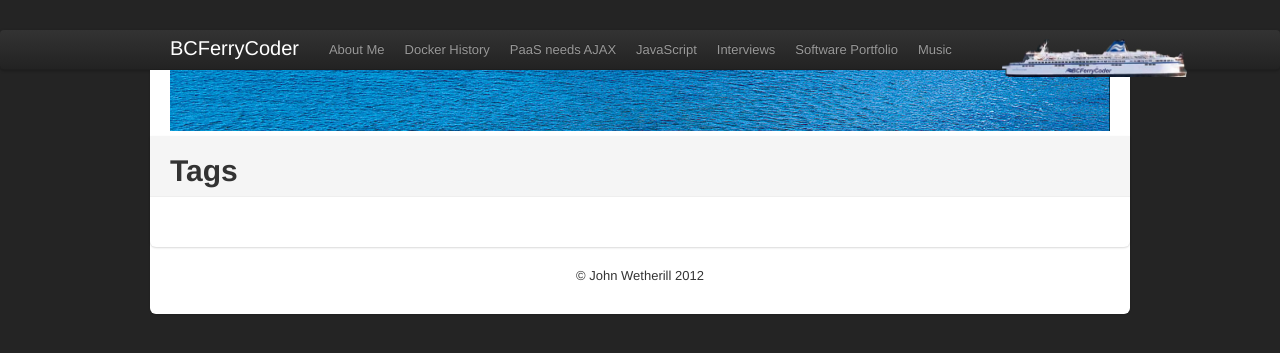
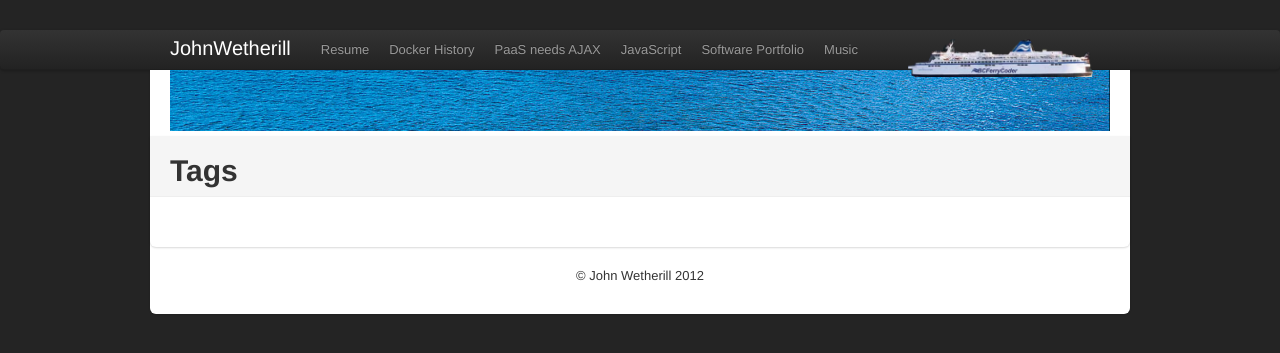
Before and after one commit to bcferrycoder/bcferrycoder.github.com, a Jekyll site: the page built from tags.html, in a window 1280 px wide. Shown: the top 353 px of the page. Built offline with Jekyll 4.4.1, drawn with Linux system fonts in a browser that asks for light colours.

Commit message:
tweak tabs

```diff
--- a/_layouts/default.html
+++ b/_layouts/default.html
@@ -64,13 +64,12 @@ href="images/apple-touch-icon-114x114.png">
     <div style="margin-top:30px;" class="navbar">
       <div class="navbar-inner">
         <div class="container">
-          <a class="brand" href="/">BCFerryCoder</a>
+          <a class="brand" href="/">JohnWetherill</a>
           <ul class="nav">
-      <li><a href="/archive.html">About Me</a></li>
+      <li><a href="/tags.html">Resume</a></li>
       <li><a href="/categories.html">Docker History</a></li>
       <li><a href="/pages.html">PaaS needs AJAX</a></li>
       <li><a href="/pages.html">JavaScript</a></li>
-      <li><a href="/tags.html">Interviews</a></li>
       <li><a href="/tags.html">Software Portfolio</a></li>
       <li><a href="/pages.html">Music</a></li>
       <li><a href="/tags.html"></a></li>
```
Also changed, not shown: index.md (+2 -1 lines).
